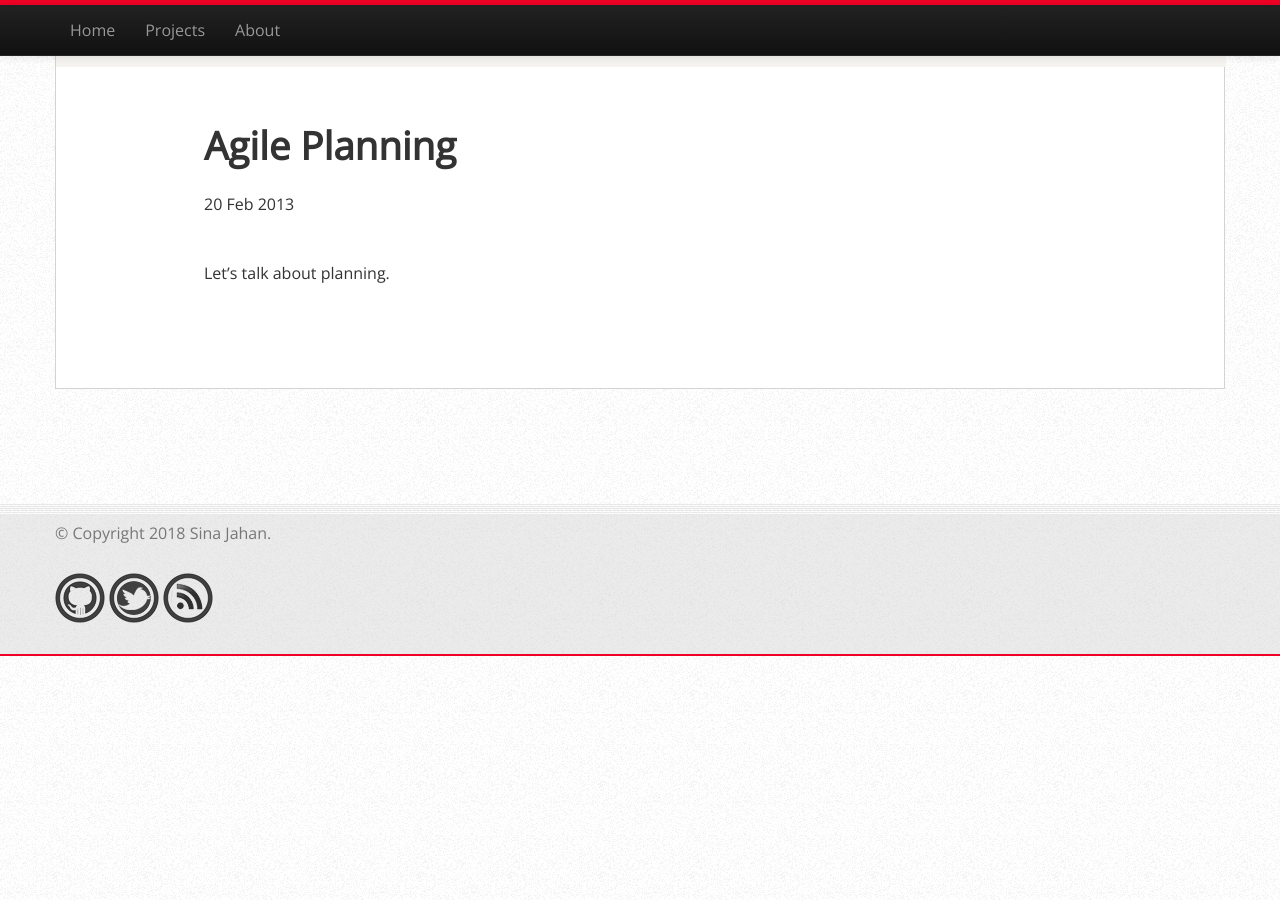
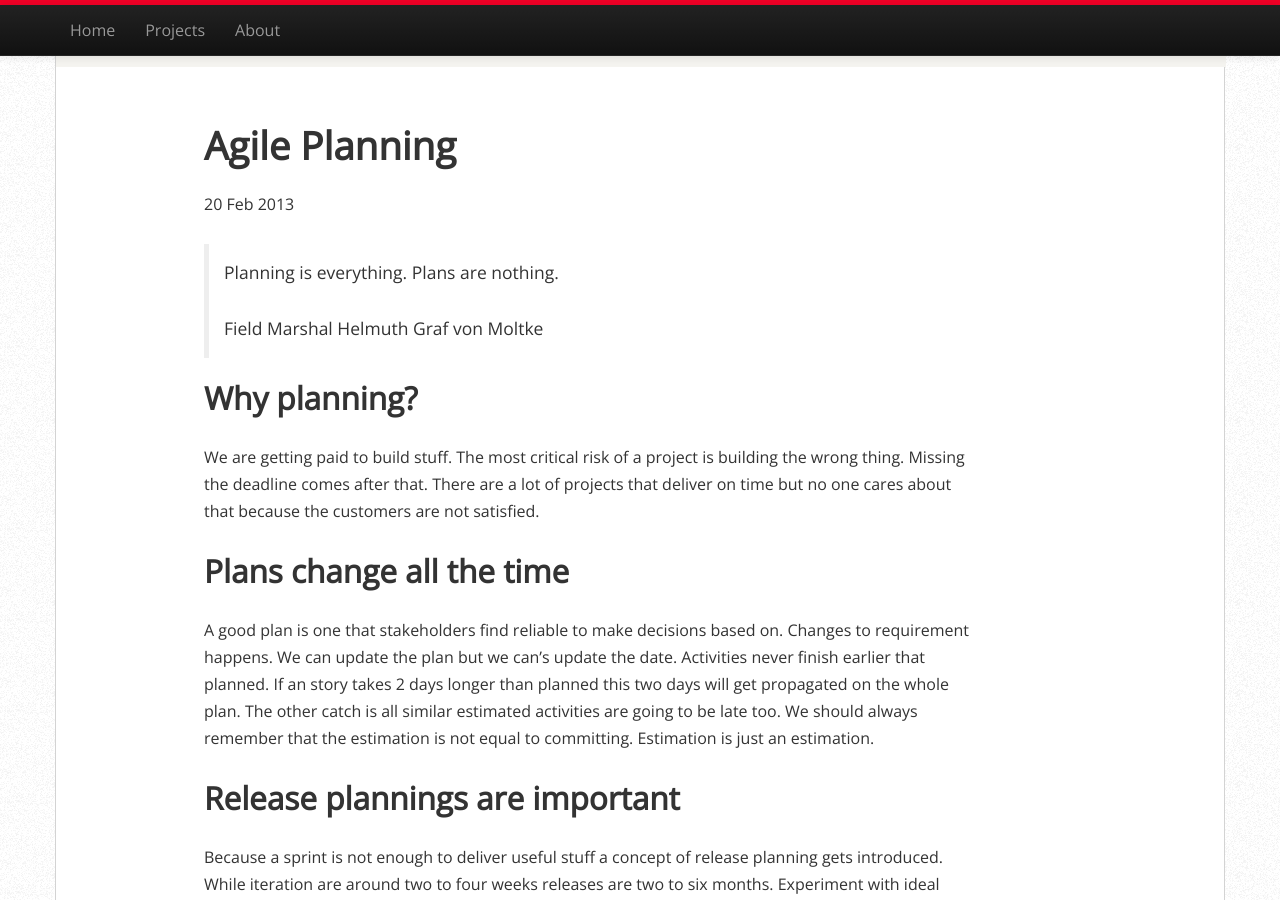
Before and after one commit to sinajahan/sinajahan.github.com, a Jekyll site: the page built from _posts/2013-02-20-agile-planning.md, in a window 1280 px wide and 900 px high, scrolled down 326 px. Built offline with Jekyll 4.4.1, drawn with Linux system fonts in a browser that asks for light colours; nearby versions of some CDN libraries; Markdown is read by kramdown in place of the engine named in the settings; before the commit the page ends 982 px from its top, so only the background shows below that; some of the changed text lies outside the part shown.

Commit message:
planning content

```diff
--- a/_posts/2013-02-20-agile-planning.md
+++ b/_posts/2013-02-20-agile-planning.md
@@ -9,4 +9,37 @@ tag: top
 ================
 {{ page.date | date_to_string }}
 
-Let's talk about planning.
+> Planning is everything. Plans are nothing.
+>
+> Field Marshal Helmuth Graf von Moltke
+
+Why planning?
+------------
+We are getting paid to build stuff.
+The most critical risk of a project is building the wrong thing. Missing the deadline comes after that.
+There are a lot of projects that deliver on time but no one cares about that because the customers are not satisfied.
+
+Plans change all the time
+-------------------------
+A good plan is one that stakeholders find reliable to make decisions based on.
+Changes to requirement happens. We can update the plan but we can's update the date.
+Activities never finish earlier that planned.
+If an story takes 2 days longer than planned this two days will get propagated on the whole plan.
+The other catch is all similar estimated activities are going to be late too.
+We should always remember that the estimation is not equal to committing. Estimation is just an estimation.
+
+Release plannings are important
+------------------------------
+Because a sprint is not enough to deliver useful stuff a concept of release planning gets introduced.
+While iteration are around two to four weeks releases are two to six months.
+Experiment with ideal days vs story days and choose based on your team.
+Estimation sessions can be over expensive. Just put a timer in the middle of session and planning poker should be less than two minutes.
+
+Build process by experiments
+----------------------------
+For our team having two weak iterations from Monday to Thursday worked out very well. The Fridays were for demo and wrap up of current sprint.
+The best way we found to deal with bugs is to fix them on the iteration they get discovered.
+As far as the end date of a project is far in the future, we don't feel any pressure and work leisurely.
+The project buffer should represent at least 20% of the total project duration.
+Don't have partially done work: it is hard to measure and it will ruin the trust between customer and team.
+Have in progress as narrow as one card to avoid having developers working on multiple tasks.
```
Also changed, not shown: _posts/2013-03-02-jquery-toronto-conference.md (+10 -0 lines).
